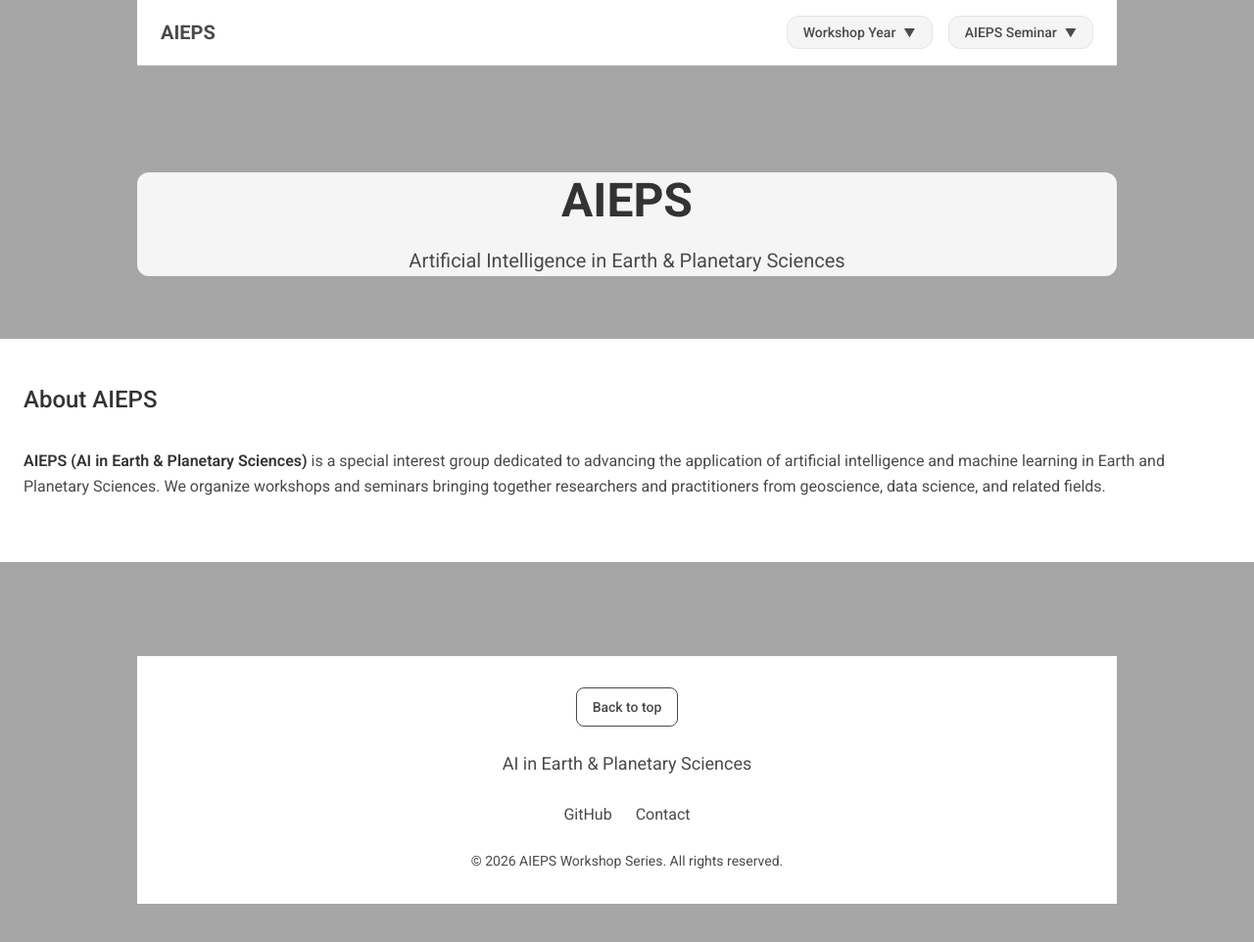
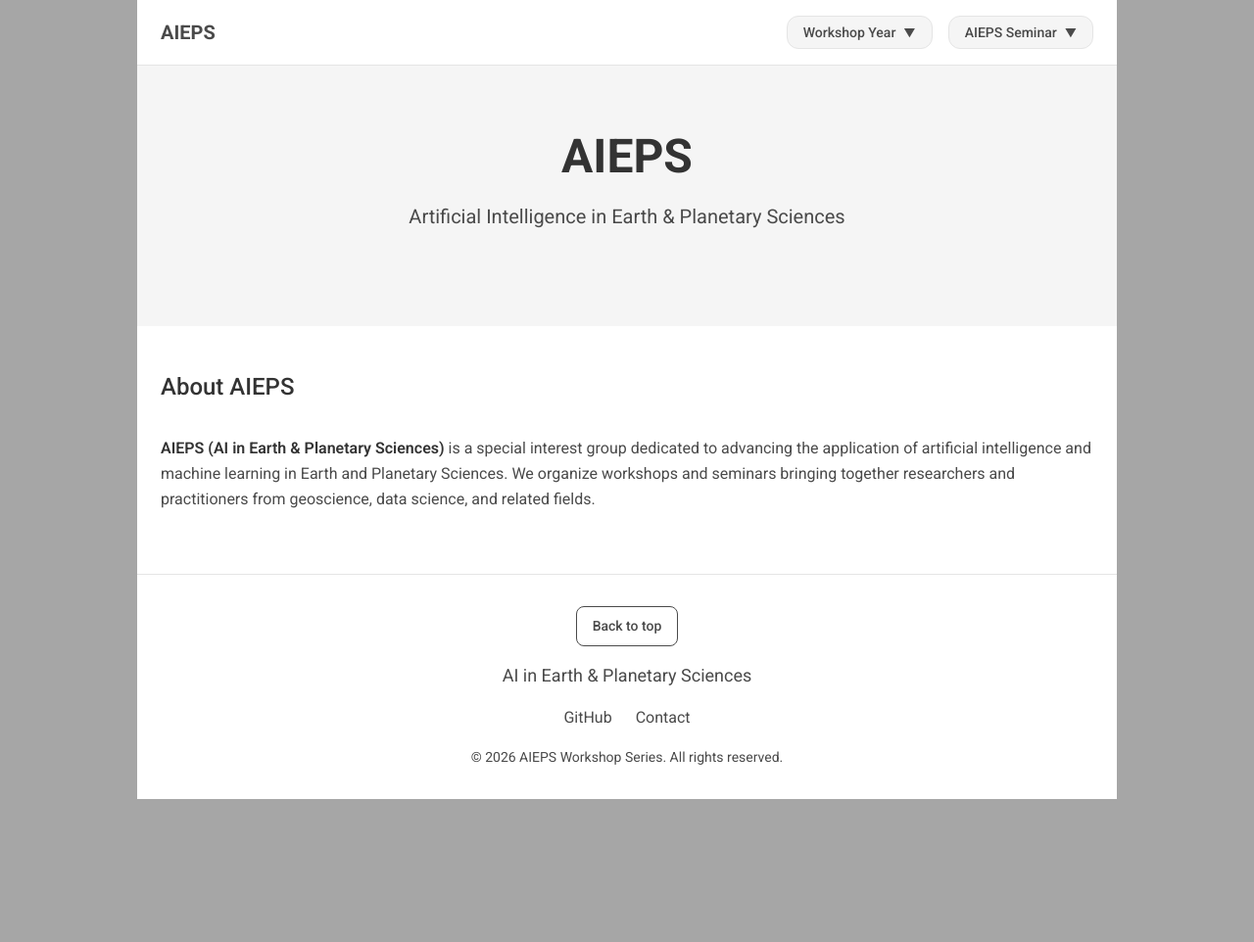
Before and after one commit to AI-EPS/ai-eps.github.io, a Jekyll site: the page built from index.md, in a window 1280 px wide and 971 px high. Shown: the top 962 px of the window at 98% size. Built offline with Jekyll 4.4.1, drawn with Linux system fonts in a browser that asks for light colours.

Commit message:
Fix site layout: unified white container with grey outer margins
- Add site-frame wrapper for continuous white background
- Simplify CSS by removing redundant nested containers
- Delete obsolete 2025.md and 2026.md redirect files
- Streamline header, hero, content, and footer styles

Co-authored-by: pankajkmishra <10283909+pankajkmishra@users.noreply.github.com>

```diff
--- a/_includes/header.html
+++ b/_includes/header.html
@@ -1,9 +1,6 @@
 <header class="site-header">
-  <div class="header-outer">
   <div class="header-container">
-      <a href="{{ '/' | relative_url }}" class="site-logo">
-        <span class="logo-text">AIEPS</span>
-      </a>
+    <a href="{{ '/' | relative_url }}" class="site-logo">AIEPS</a>
     <nav class="site-nav">
       <div class="year-dropdown">
         <button class="dropdown-toggle" aria-expanded="false" aria-haspopup="true">
@@ -42,5 +39,4 @@
       <span class="hamburger"></span>
     </button>
   </div>
-  </div>
 </header>
--- a/_layouts/workshop.html
+++ b/_layouts/workshop.html
@@ -11,13 +11,12 @@
   <link rel="stylesheet" href="{{ '/assets/css/style.css' | relative_url }}">
 </head>
 <body>
+  <div class="site-frame">
     {% include header.html %}
 
-  <main class="workshop-page">
+    <main>
       <!-- Hero Section -->
       <section class="hero" id="hero">
-      <div class="hero-inner">
-        <div class="hero-content">
         {% if page.year %}
         <div class="hero-badge">
           {% if page.status == "upcoming" %}
@@ -61,19 +60,14 @@
           {% endfor %}
         </div>
         {% endif %}
-        </div>
-      </div>
-      <div class="hero-decoration"></div>
       </section>
 
       <!-- Section Navigation -->
       {% if page.sections %}
       <nav class="section-nav" id="section-nav">
-      <div class="section-nav-container">
         {% for section in page.sections %}
         <a href="#{{ section.id }}" class="section-nav-link">{{ section.title }}</a>
         {% endfor %}
-      </div>
       </nav>
       {% endif %}
 
@@ -115,11 +109,8 @@
     </main>
 
     <footer class="site-footer">
-    <div class="footer-container">
       <a href="#hero" class="back-to-top">Back to top</a>
-      <div class="footer-brand">
-        <span class="footer-title">AI in Earth & Planetary Sciences</span>
-      </div>
+      <div class="footer-brand">AI in Earth & Planetary Sciences</div>
       <div class="footer-links">
         <a href="https://github.com/AI-EPS" target="_blank" rel="noopener">GitHub</a>
         <a href="mailto:pankaj.mishra@gtk.fi">Contact</a>
--- a/assets/css/style.css
+++ b/assets/css/style.css
@@ -1,6 +1,5 @@
 /* ==========================================================================
    AIEPS Workshop Website Styles
-   Modern, clean design with good typography and responsive layout
    ========================================================================== */
 
 /* --------------------------------------------------------------------------
@@ -14,8 +13,6 @@
 
 html {
   scroll-behavior: smooth;
-  -webkit-font-smoothing: antialiased;
-  -moz-osx-font-smoothing: grayscale;
 }
 
 body {
@@ -34,7 +31,6 @@ img {
 a {
   color: #4a4a4a;
   text-decoration: none;
-  transition: color 150ms ease;
 }
 
 a:hover {
@@ -46,7 +42,6 @@ a:hover {
    Typography
    -------------------------------------------------------------------------- */
 h1, h2, h3, h4, h5, h6 {
-  font-family: 'Roboto', system-ui, -apple-system, 'Helvetica Neue', Arial, sans-serif;
   font-weight: 500;
   line-height: 1.2;
   color: #333333;
@@ -64,37 +59,22 @@ p {
 }
 
 /* --------------------------------------------------------------------------
-   Layout Utilities
+   Site Frame - Unified white container
    -------------------------------------------------------------------------- */
-.container {
-  max-width: 1000px;
-  margin: 0 auto;
-  padding: 0 1.5rem;
-}
-
-/* Site frame - consistent centered container */
 .site-frame {
   max-width: 1000px;
   margin: 0 auto;
   background: #ffffff;
 }
 
+.container {
+  padding: 0 1.5rem;
+}
+
 /* --------------------------------------------------------------------------
    Header Styles
    -------------------------------------------------------------------------- */
 .site-header {
-  position: fixed;
-  top: 0;
-  left: 0;
-  right: 0;
-  z-index: 1000;
-  background: transparent;
-}
-
-.header-outer {
-  max-width: 1000px;
-  margin: 0 auto;
-  background: #ffffff;
   border-bottom: 1px solid #e5e5e5;
 }
 
@@ -106,24 +86,14 @@ p {
 }
 
 .site-logo {
-  display: flex;
-  align-items: center;
-  gap: 0.5rem;
-  font-family: 'Roboto', system-ui, -apple-system, 'Helvetica Neue', Arial, sans-serif;
   font-weight: 700;
   font-size: 1.25rem;
   color: #4a4a4a;
-  text-decoration: none;
 }
 
 .site-logo:hover {
   color: #333333;
   text-decoration: none;
-}
-
-/* Hide logo icon */
-.logo-icon {
-  display: none;
 }
 
 .site-nav {
@@ -267,29 +237,9 @@ p {
    Hero Section
    -------------------------------------------------------------------------- */
 .hero {
-  position: relative;
-  padding: calc(6rem + 80px) 0 4rem;
-  background: #a6a6a6;
-  color: #4a4a4a;
-  overflow: hidden;
-}
-
-.hero-inner {
-  max-width: 1000px;
-  margin: 0 auto;
+  padding: 4rem 1.5rem;
   background: #f5f5f5;
-  border-radius: 0.75rem;
-}
-
-.hero-content {
-  position: relative;
-  z-index: 1;
-  padding: 0 1.5rem;
   text-align: center;
-}
-
-.hero-decoration {
-  display: none;
 }
 
 .hero-badge {
@@ -424,43 +374,11 @@ p {
    Section Navigation
    -------------------------------------------------------------------------- */
 .section-nav {
-  background: transparent;
-  padding: 1rem 0;
-  transition: all 150ms ease;
-  margin-bottom: 2rem;
-}
-
-.section-nav.sticky {
-  position: fixed;
-  top: 73px;
-  left: 0;
-  right: 0;
-  z-index: 900;
-  margin-bottom: 0;
-  background: transparent;
-}
-
-.section-nav.is-scrolled .section-nav-container {
-  background: rgba(255, 255, 255, 0.9);
-  -webkit-backdrop-filter: blur(8px);
-  backdrop-filter: blur(8px);
-}
-
-.section-nav-container {
-  max-width: 1000px;
-  margin: 0 auto;
-  padding: 0 1.5rem;
+  padding: 1rem 1.5rem;
   display: flex;
   flex-wrap: wrap;
   gap: 0.5rem;
   justify-content: center;
-  background: #ffffff;
-  border-radius: 0.5rem;
-  box-shadow: 0 1px 2px 0 rgb(0 0 0 / 0.05);
-}
-
-.section-nav.sticky .section-nav-container {
-  box-shadow: 0 4px 6px -1px rgb(0 0 0 / 0.1), 0 2px 4px -2px rgb(0 0 0 / 0.1);
 }
 
 .section-nav-link {
@@ -469,7 +387,6 @@ p {
   font-weight: 500;
   color: #4a4a4a;
   border-radius: 0.5rem;
-  transition: all 150ms ease;
 }
 
 .section-nav-link:hover {
@@ -487,26 +404,11 @@ p {
    Content Wrapper & Sections
    -------------------------------------------------------------------------- */
 .content-wrapper {
-  max-width: 1000px;
-  margin: 0 auto;
   padding: 3rem 1.5rem;
-  background-color: #ffffff;
-  margin-top: -2rem;
-  margin-bottom: 3rem;
-  position: relative;
-  z-index: 1;
-}
-
-@media (max-width: 768px) {
-  .content-wrapper {
-    margin-top: 0;
-    padding: 2rem 1rem;
-  }
 }
 
 .section {
   margin-bottom: 4rem;
-  scroll-margin-top: 140px;
 }
 
 .section-title {
@@ -736,43 +638,22 @@ p {
    Footer
    -------------------------------------------------------------------------- */
 .site-footer {
-  background: #a6a6a6;
-  color: #4a4a4a;
-  padding: 3rem 0;
-}
-
-.footer-container {
-  max-width: 1000px;
-  margin: 0 auto;
   padding: 2rem 1.5rem;
-  background: #ffffff;
-  display: flex;
-  flex-direction: column;
-  align-items: center;
-  gap: 1.5rem;
   text-align: center;
+  border-top: 1px solid #e5e5e5;
 }
 
 .footer-brand {
-  display: flex;
-  align-items: center;
-  gap: 0.5rem;
   font-size: 1.125rem;
   color: #4a4a4a;
-}
-
-/* Hide footer logo emoji */
-.footer-logo {
-  display: none;
-}
-
-.footer-title {
-  color: #4a4a4a;
+  margin-bottom: 1rem;
 }
 
 .footer-links {
   display: flex;
+  justify-content: center;
   gap: 1.5rem;
+  margin-bottom: 1rem;
 }
 
 .footer-links a {
@@ -790,7 +671,6 @@ p {
 }
 
 .footer-copyright p {
-  color: #4a4a4a;
   margin: 0;
 }
 
@@ -803,13 +683,12 @@ p {
   font-weight: 500;
   border: 1px solid #4a4a4a;
   border-radius: 0.5rem;
-  transition: all 150ms ease;
+  margin-bottom: 1rem;
 }
 
 .back-to-top:hover {
   background: #4a4a4a;
   color: #ffffff;
-  border-color: #4a4a4a;
   text-decoration: none;
 }
 
@@ -922,11 +801,6 @@ p {
     padding: 1rem;
   }
 
-  .site-header.mobile-open .year-dropdown,
-  .site-header.mobile-open .seminar-dropdown {
-    width: 100%;
-  }
-
   .site-header.mobile-open .dropdown-toggle {
     width: 100%;
     justify-content: space-between;
@@ -944,16 +818,11 @@ p {
   }
 
   .hero {
-    padding-top: calc(4rem + 80px);
-    padding-bottom: 3rem;
+    padding: 3rem 1rem;
   }
 
   .hero-title {
     font-size: 1.875rem;
-  }
-
-  .hero-subtitle {
-    font-size: 1.125rem;
   }
 
   .hero-info {
@@ -969,12 +838,10 @@ p {
     width: 100%;
   }
 
-  .section-nav-container {
+  .section-nav {
     overflow-x: auto;
     flex-wrap: nowrap;
     justify-content: flex-start;
-    -webkit-overflow-scrolling: touch;
-    padding-bottom: 0.5rem;
   }
 
   .section-nav-link {
@@ -983,12 +850,6 @@ p {
 
   .content-wrapper {
     padding: 2rem 1rem;
-  }
-
-  .content-wrapper table {
-    display: block;
-    overflow-x: auto;
-    -webkit-overflow-scrolling: touch;
   }
 
   .card-grid {
@@ -1217,10 +1078,6 @@ p {
 }
 
 @media (max-width: 768px) {
-  .seminar-spotlight {
-    padding: 0;
-  }
-
   .seminar-spotlight-title {
     font-size: 1.25rem;
   }
@@ -1236,21 +1093,4 @@ p {
   .past-seminar-title {
     font-size: 1rem;
   }
-
-  .past-seminar-toggle {
-    width: 28px;
-    height: 28px;
-  }
 }
-
-/* --------------------------------------------------------------------------
-   Prevent horizontal overflow on main containers
-   -------------------------------------------------------------------------- */
-.site-header,
-.hero,
-.section-nav,
-.content-wrapper,
-.site-footer {
-  max-width: 100%;
-  overflow-x: hidden;
-}
```
Also changed, not shown: other parts of _layouts/workshop.html (+1 -29 lines), 2025.md (deleted, +0 -5 lines), 2026.md (deleted, +0 -5 lines), _layouts/seminar.html (+4 -20 lines). Lines whose indentation alone changed are shown as unchanged.
